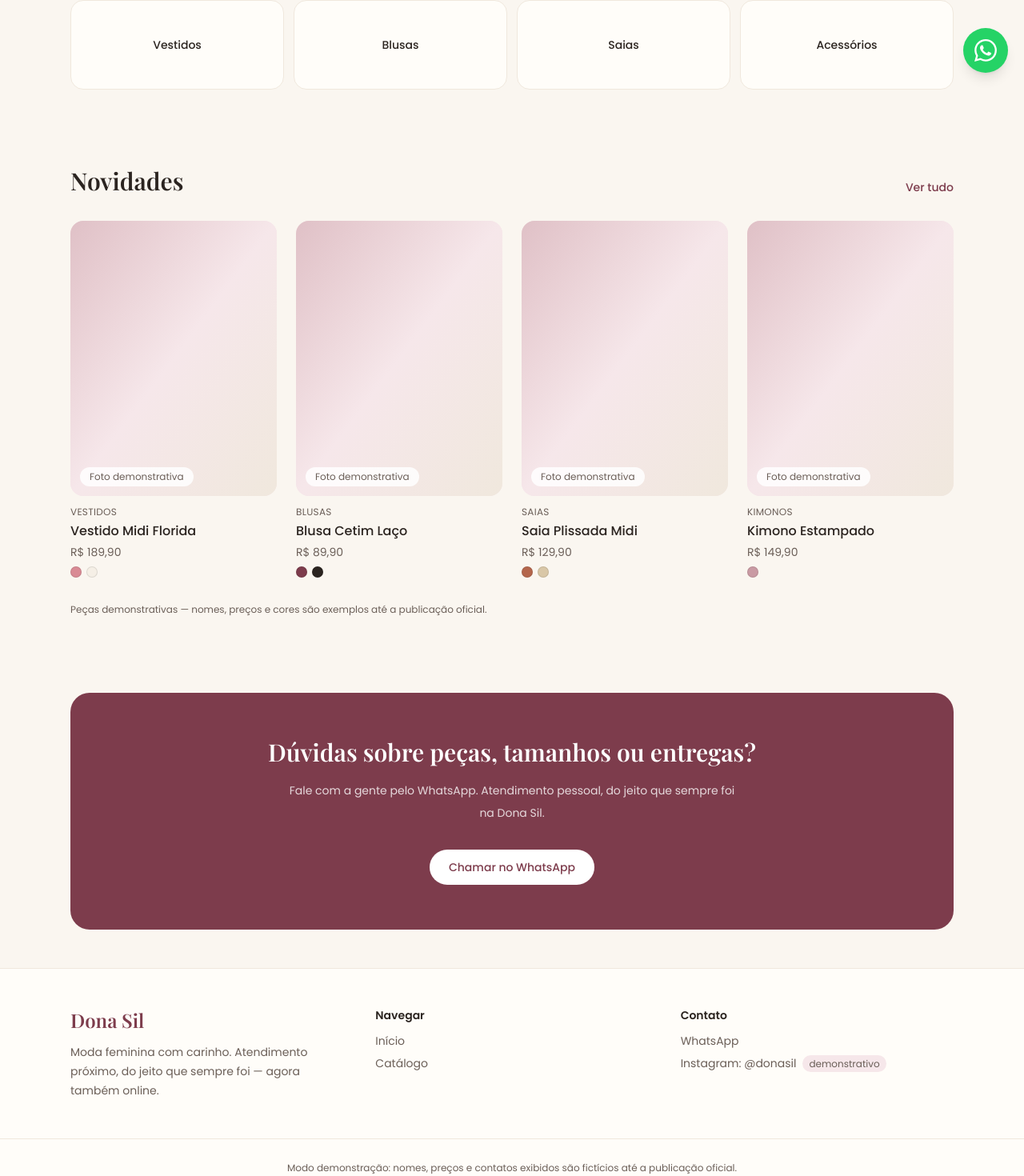
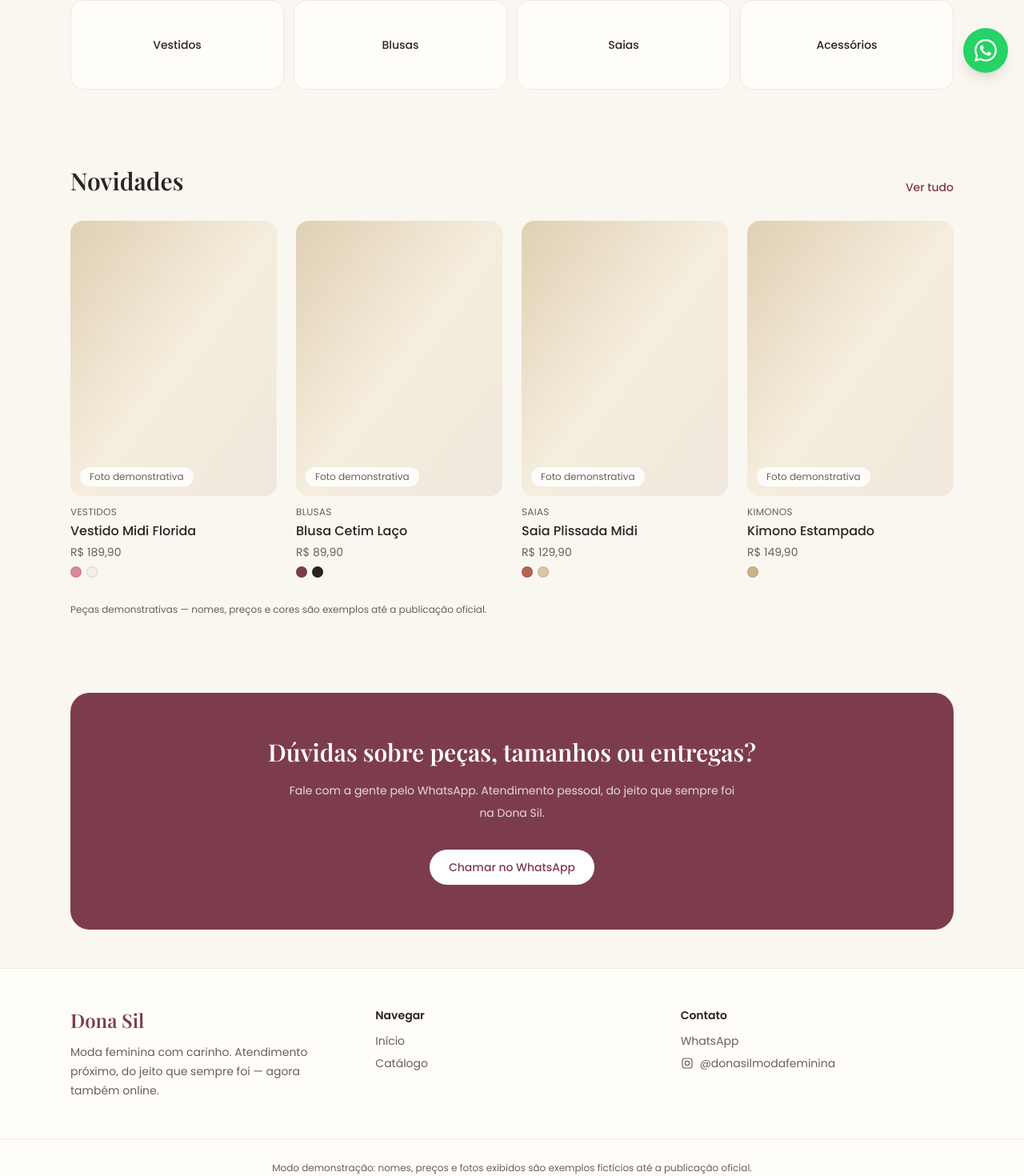
Before and after one commit to gustavosergio/DonaSil, a Next.js app: page / in a window 1280 px wide. Shown: the part 689-2159 px from the top of the page at 80% size. Built offline with nearby package versions, Linux system fonts and the light colour scheme.

Commit message:
feat: contatos oficiais e paleta dourada
WhatsApp oficial 5581999770114 em todos os botoes/links wa.me; Instagram @donasilmodafeminina com icone e link no rodape; tons de rosa substituidos por dourado (champagne #f5eddd e gold-soft #cbb389) com contraste preservado.

```diff
--- a/src/app/catalogo/page.tsx
+++ b/src/app/catalogo/page.tsx
@@ -25,7 +25,7 @@ export default function PaginaCatalogo() {
       </p>
       <Link
         href="/"
-        className="mt-4 rounded-full border border-wine px-6 py-3 text-sm font-medium text-wine transition hover:bg-blush"
+        className="mt-4 rounded-full border border-wine px-6 py-3 text-sm font-medium text-wine transition hover:bg-champagne"
       >
         Voltar ao início
       </Link>
--- a/src/app/globals.css
+++ b/src/app/globals.css
@@ -9,10 +9,10 @@
   --color-cream: #faf6f0;      /* fundo das páginas */
   --color-sand: #f0e8dd;       /* bordas suaves e divisórias */
   --color-ivory: #fffdf9;      /* cartões e superfícies */
-  --color-blush: #f6e7ea;      /* destaque delicado */
+  --color-champagne: #f5eddd;  /* destaque delicado (dourado suave) */
   --color-wine: #7d3c4c;       /* cor principal da marca */
   --color-wine-deep: #5e2b38;  /* hover / profundidade */
-  --color-rose: #c99aa3;       /* acento suave */
+  --color-gold-soft: #cbb389;  /* acento dourado claro */
   --color-gold: #b08d57;       /* detalhes finos */
   --color-ink: #2b2420;        /* texto principal */
   --color-ink-soft: #6b5f58;   /* texto secundário */
--- a/src/app/page.tsx
+++ b/src/app/page.tsx
@@ -12,7 +12,7 @@ export default function Home() {
   return (
     <main id="conteudo">
       {/* Destaque principal */}
-      <section className="bg-gradient-to-b from-blush/70 via-cream to-cream">
+      <section className="bg-gradient-to-b from-champagne/70 via-cream to-cream">
         <div className="mx-auto grid max-w-6xl gap-12 px-4 py-16 sm:px-6 sm:py-24 lg:grid-cols-2 lg:items-center">
           <div>
             <p className="text-xs font-semibold uppercase tracking-[0.35em] text-wine">
@@ -37,7 +37,7 @@ export default function Home() {
                 href={linkWhatsApp(MENSAGEM_ATENDIMENTO)}
                 target="_blank"
                 rel="noopener noreferrer"
-                className="rounded-full border border-wine px-6 py-3 text-sm font-medium text-wine transition hover:bg-blush"
+                className="rounded-full border border-wine px-6 py-3 text-sm font-medium text-wine transition hover:bg-champagne"
               >
                 Tirar dúvidas
               </a>
@@ -49,7 +49,7 @@ export default function Home() {
             aria-hidden="true"
             className="relative mx-auto hidden h-80 w-72 sm:block lg:h-96 lg:w-80"
           >
-            <div className="absolute inset-0 rotate-3 rounded-3xl bg-rose/40" />
+            <div className="absolute inset-0 rotate-3 rounded-3xl bg-gold-soft/40" />
             <div className="absolute inset-0 -rotate-2 overflow-hidden rounded-3xl bg-sand">
               <div className="flex h-full items-end p-4">
                 <span className="rounded-full bg-white/85 px-3 py-1 text-xs text-ink-soft">
@@ -123,7 +123,7 @@ export default function Home() {
             href={linkWhatsApp(MENSAGEM_ATENDIMENTO)}
             target="_blank"
             rel="noopener noreferrer"
-            className="mt-8 inline-block rounded-full bg-white px-6 py-3 text-sm font-medium text-wine transition hover:bg-blush"
+            className="mt-8 inline-block rounded-full bg-white px-6 py-3 text-sm font-medium text-wine transition hover:bg-champagne"
           >
             Chamar no WhatsApp
           </a>
--- a/src/components/Footer.tsx
+++ b/src/components/Footer.tsx
@@ -48,12 +48,26 @@ export default function Footer() {
               </a>
             </li>
             <li>
-              Instagram: {site.instagram}
-              {MODO_DEMO && (
-                <span className="ml-2 rounded-full bg-blush px-2 py-0.5 text-xs text-ink-soft">
-                  demonstrativo
-                </span>
-              )}
+              <a
+                href={site.instagramUrl}
+                target="_blank"
+                rel="noopener noreferrer"
+                className="inline-flex items-center gap-2 transition hover:text-wine"
+              >
+                <svg
+                  className="h-4 w-4"
+                  viewBox="0 0 24 24"
+                  fill="none"
+                  stroke="currentColor"
+                  strokeWidth="1.8"
+                  aria-hidden="true"
+                >
+                  <rect x="3" y="3" width="18" height="18" rx="5" />
+                  <circle cx="12" cy="12" r="4" />
+                  <circle cx="17.2" cy="6.8" r="0.7" fill="currentColor" stroke="none" />
+                </svg>
+                {site.instagram}
+              </a>
             </li>
           </ul>
         </div>
@@ -62,8 +76,8 @@ export default function Footer() {
       <div className="border-t border-sand px-4 py-6 text-center text-xs leading-6 text-ink-soft sm:px-6">
         {MODO_DEMO && (
           <p>
-            Modo demonstração: nomes, preços e contatos exibidos são fictícios
-            até a publicação oficial.
+            Modo demonstração: nomes, preços e fotos exibidos são exemplos
+            fictícios até a publicação oficial.
           </p>
         )}
         <p>© 2026 {site.nome}. Todos os direitos reservados.</p>
--- a/src/components/Header.tsx
+++ b/src/components/Header.tsx
@@ -43,7 +43,7 @@ export default function Header() {
 
         <button
           type="button"
-          className="flex h-10 w-10 items-center justify-center rounded-full text-ink transition hover:bg-blush sm:hidden"
+          className="flex h-10 w-10 items-center justify-center rounded-full text-ink transition hover:bg-champagne sm:hidden"
           aria-expanded={menuAberto}
           aria-controls="menu-mobile"
           aria-label={menuAberto ? "Fechar menu" : "Abrir menu"}
@@ -76,7 +76,7 @@ export default function Header() {
             <li>
               <Link
                 href="/"
-                className="block rounded-lg px-3 py-3 text-ink transition hover:bg-blush"
+                className="block rounded-lg px-3 py-3 text-ink transition hover:bg-champagne"
                 onClick={() => setMenuAberto(false)}
               >
                 Início
@@ -85,7 +85,7 @@ export default function Header() {
             <li>
               <Link
                 href="/catalogo"
-                className="block rounded-lg px-3 py-3 text-ink transition hover:bg-blush"
+                className="block rounded-lg px-3 py-3 text-ink transition hover:bg-champagne"
                 onClick={() => setMenuAberto(false)}
               >
                 Catálogo
--- a/src/components/ProductCard.tsx
+++ b/src/components/ProductCard.tsx
@@ -13,8 +13,8 @@ export default function ProductCard({ produto }: { produto: ProdutoDemo }) {
       aria-label={`${produto.nome}, ${formatarBRL(produto.preco)} — ver no catálogo`}
       className="group block"
     >
-      <div className="relative aspect-[3/4] overflow-hidden rounded-2xl bg-blush">
-        <div className="absolute inset-0 bg-gradient-to-br from-rose/50 via-blush to-sand transition-transform duration-300 group-hover:scale-[1.02]" />
+      <div className="relative aspect-[3/4] overflow-hidden rounded-2xl bg-champagne">
+        <div className="absolute inset-0 bg-gradient-to-br from-gold-soft/50 via-champagne to-sand transition-transform duration-300 group-hover:scale-[1.02]" />
         <div className="absolute bottom-3 left-3 rounded-full bg-white/85 px-3 py-1 text-xs text-ink-soft">
           Foto demonstrativa
         </div>
--- a/src/data/demo-produtos.ts
+++ b/src/data/demo-produtos.ts
@@ -51,7 +51,7 @@ export const produtosDemo: ProdutoDemo[] = [
     preco: 149.9,
     categoria: "Kimonos",
     cores: [
-      { nome: "Estampado", hex: "#c99aa3" },
+      { nome: "Estampado", hex: "#cbb389" },
     ],
     tamanhos: ["P/M", "G/GG"],
   },
--- a/src/lib/site.ts
+++ b/src/lib/site.ts
@@ -1,8 +1,10 @@
 // Configuração central do site.
 //
-// MODO_DEMO = true enquanto o site usa apenas dados fictícios.
-// Na Etapa 10 (dados reais) este valor muda para false e os avisos
-// de demonstração desaparecem automaticamente.
+// MODO_DEMO = true enquanto o catálogo usa apenas dados fictícios
+// (nomes, preços e fotos de exemplo). Na Etapa 10 este valor muda
+// para false e os avisos de demonstração desaparecem automaticamente.
+//
+// Os contatos abaixo já são os oficiais da loja.
 
 export const MODO_DEMO = true;
 
@@ -10,10 +12,10 @@ export const site = {
   nome: "Dona Sil",
   tagline: "Moda feminina com carinho",
 
-  // Contato DEMO — trocado pelo número real da loja na Etapa 10.
-  // Formato internacional, sem "+" e sem espaços.
-  whatsapp: process.env.NEXT_PUBLIC_WHATSAPP_NUMBER ?? "5511999999999",
+  // WhatsApp oficial da loja — formato internacional, sem "+".
+  whatsapp: "5581999770114",
 
-  // Identificação DEMO — perfil real será informado pela loja.
-  instagram: "@donasil",
+  // Instagram oficial da loja.
+  instagram: "@donasilmodafeminina",
+  instagramUrl: "https://www.instagram.com/donasilmodafeminina/",
 };
```
